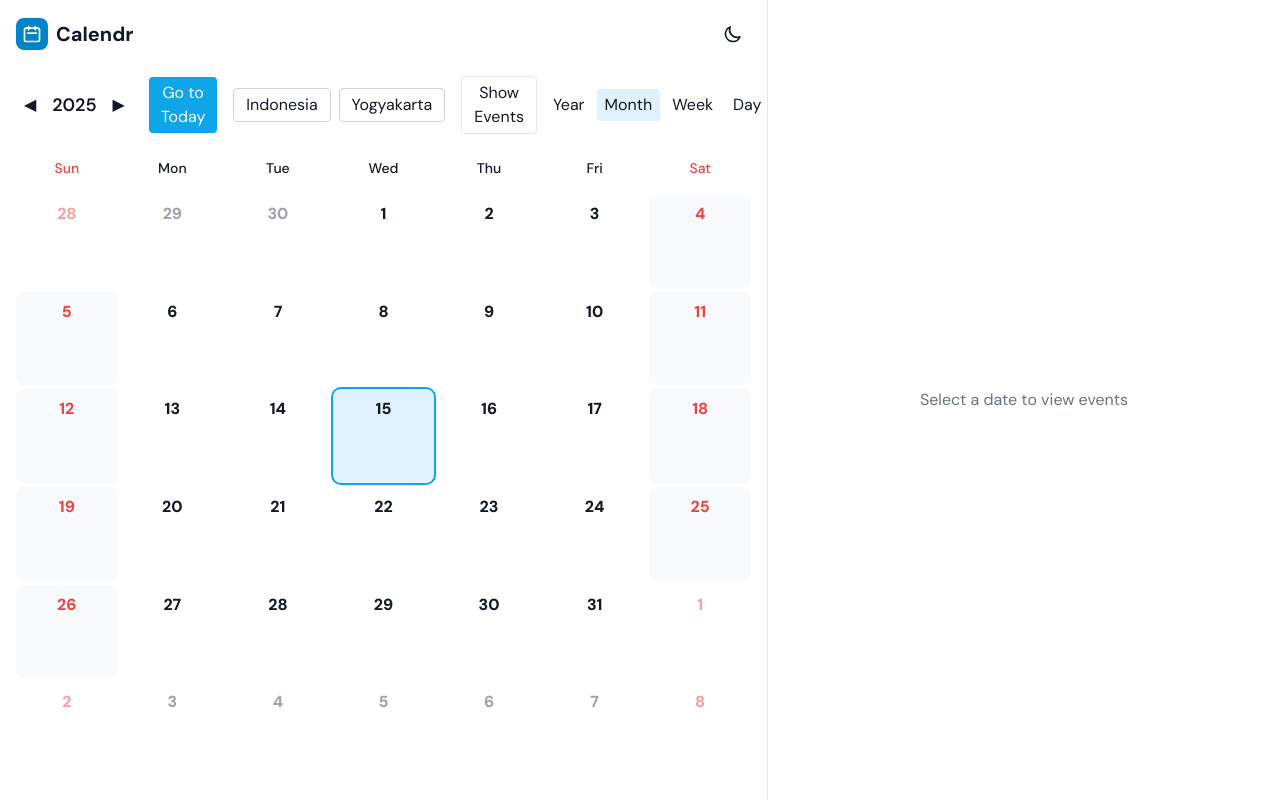
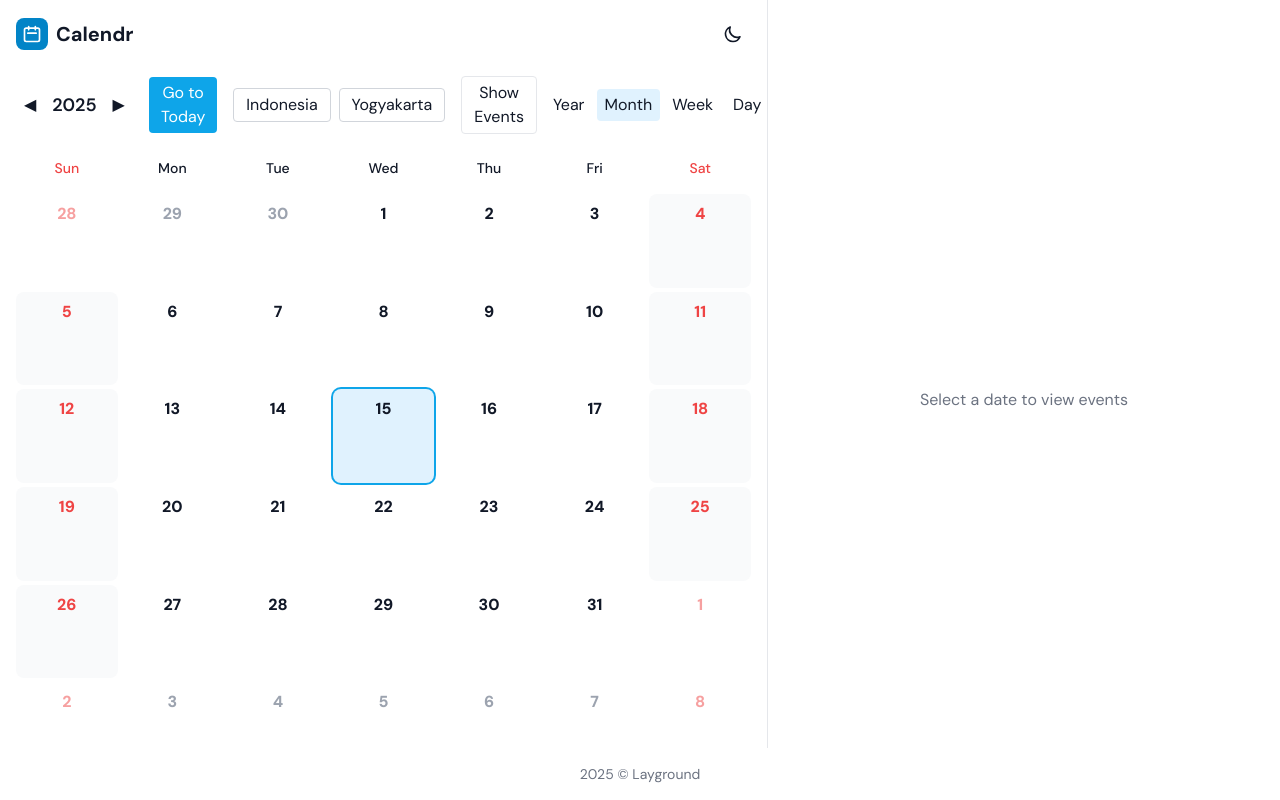
Before and after one commit to layground/calendr, a Next.js app: page / in a window 1280 px wide. Built offline with nearby package versions, Linux system fonts and the light colour scheme.

Commit message:
Update layout and event details

```diff
--- a/src/app/globals.css
+++ b/src/app/globals.css
@@ -3,9 +3,6 @@
 @tailwind utilities;
 
 :root {
-  --scrollbar-track: #f1f1f1;
-  --scrollbar-thumb: #888;
-  --scrollbar-thumb-hover: #555;
 }
 
 /* Apply Inter font variable from next/font */
@@ -13,33 +10,29 @@ html {
   font-family: var(--font-inter, system-ui, -apple-system, 'Segoe UI', Roboto, 'Helvetica Neue', Arial);
   -webkit-font-smoothing: antialiased;
   -moz-osx-font-smoothing: grayscale;
-}
-
-@media (prefers-color-scheme: dark) {
-  :root {
-    --scrollbar-track: #2d3748;
-    --scrollbar-thumb: #4a5568;
-    --scrollbar-thumb-hover: #718096;
-  }
+  scroll-behavior: smooth;
+  overflow-y: hidden;
 }
 
 /* Scrollbar Styles */
 ::-webkit-scrollbar {
-  width: 8px;
-  height: 8px;
+  width: 12px;
+  height: 12px;
 }
 
 ::-webkit-scrollbar-track {
-  background: var(--scrollbar-track);
+  background: rgb(230, 230, 230);
+  border-radius: 6px;
 }
 
 ::-webkit-scrollbar-thumb {
-  background: var(--scrollbar-thumb);
-  border-radius: 4px;
+  background-color: rgb(184, 184, 184);
+  border-radius: 6px;
+  border: 3px solid rgb(230, 230, 230);
 }
 
 ::-webkit-scrollbar-thumb:hover {
-  background: var(--scrollbar-thumb-hover);
+  background-color: #f0f0f0;
 }
 
 /* Hide scrollbar for mobile devices */
@@ -50,12 +43,20 @@ html {
   }
 }
 
+.dark ::-webkit-scrollbar-track {
+  background: rgb(40, 40, 40);
+}
+
+.dark ::-webkit-scrollbar-thumb {
+  background-color: rgb(80, 80, 80);
+  border-color: rgb(40, 40, 40);
+}
+
+.dark ::-webkit-scrollbar-thumb:hover {
+  background-color: #cccccc;
+}
+
 /* Prevent text selection on interactive elements */
 .user-select-none {
   user-select: none;
 }
-
-/* Smooth scrolling */
-html {
-  scroll-behavior: smooth;
-}
--- a/src/app/layout.tsx
+++ b/src/app/layout.tsx
@@ -29,11 +29,12 @@ export default function RootLayout({
   return (
     <html lang="en" suppressHydrationWarning>
       <body
-        className={`${dm_sans.variable} font-sans min-h-screen-dynamic bg-white text-gray-900 antialiased dark:bg-gray-900 dark:text-gray-100`}
+        className={`${dm_sans.variable} font-sans bg-white text-gray-900 antialiased dark:bg-gray-900 dark:text-gray-100`}
       >
-        <main className="flex min-h-screen-dynamic flex-col">
-          {children}
-        </main>
+        <main className="">{children}</main>
+        <footer className="fixed bottom-0 left-0 right-0 bg-white dark:bg-gray-900 text-center p-4 text-sm text-gray-500">
+          2025 &copy; Layground
+        </footer>
       </body>
     </html>
   );
--- a/src/components/events/EventDetails.tsx
+++ b/src/components/events/EventDetails.tsx
@@ -59,12 +59,37 @@ export const EventDetails = ({ event }: EventDetailsProps) => {
               <> - {formatDate(endDate)} {formatTime(endDate)}</>
             )}
           </p>
+          <button
+            onClick={() => {
+              // Add to calendar logic here
+              const startTime = startDate.toISOString().replace(/-|:|\.\d\d\d/g, '')
+              const endTime = endDate.toISOString().replace(/-|:|\.\d\d\d/g, '')
+              const url = `https://calendar.google.com/calendar/render?action=TEMPLATE&text=${encodeURIComponent(
+                event.title
+              )}&dates=${startTime}/${endTime}&details=${encodeURIComponent(
+                event.description
+              )}&location=${encodeURIComponent(event.location.name)}`
+              window.open(url, '_blank')
+            }}
+            className="mt-2 rounded-md bg-primary-600 px-2 py-1 text-xs text-white hover:bg-primary-700 focus:outline-none focus:ring-2 focus:ring-primary-500 focus:ring-offset-2 dark:focus:ring-offset-gray-900"
+          >
+            Add to Calendar
+          </button>
         </div>
 
         <div>
           <h3 className="font-medium">Location</h3>
           <p className="mt-1 text-sm text-gray-600 dark:text-gray-400">
-            {event.location.name}
+            <a
+              href={event.location.coordinates
+                ? `https://www.google.com/maps?q=${event.location.coordinates.lat},${event.location.coordinates.lng}`
+                : `https://www.google.com/maps/search/?api=1&query=${encodeURIComponent(event.location.name)}`}
+              target="_blank"
+              rel="noopener noreferrer"
+              className="text-primary-600 hover:underline dark:text-primary-400"
+            >
+              {event.location.name}
+            </a>
           </p>
         </div>
 
@@ -75,7 +100,7 @@ export const EventDetails = ({ event }: EventDetailsProps) => {
               {event.accessLabels.map(label => (
                 <div
                   key={label}
-                  className="flex items-center gap-1 rounded-full bg-gray-100 px-3 py-1 text-sm dark:bg-gray-800"
+                  className="flex items-center gap-1 rounded-full bg-gray-100 px-3 py-1 text-sm dark:bg-ray-800"
                 >
                   {AccessLabelIcons[label]}
                   <span>{label.replace('-', ' ')}</span>
@@ -102,24 +127,6 @@ export const EventDetails = ({ event }: EventDetailsProps) => {
           )}
         </div>
 
-        <div className="mt-auto pt-4">
-          <button
-            onClick={() => {
-              // Add to calendar logic here
-              const startTime = startDate.toISOString().replace(/-|:|\.\d\d\d/g, '')
-              const endTime = endDate.toISOString().replace(/-|:|\.\d\d\d/g, '')
-              const url = `https://calendar.google.com/calendar/render?action=TEMPLATE&text=${encodeURIComponent(
-                event.title
-              )}&dates=${startTime}/${endTime}&details=${encodeURIComponent(
-                event.description
-              )}&location=${encodeURIComponent(event.location.name)}`
-              window.open(url, '_blank')
-            }}
-            className="w-full rounded-lg bg-primary-600 px-4 py-2 text-center text-white hover:bg-primary-700 focus:outline-none focus:ring-2 focus:ring-primary-500 focus:ring-offset-2 dark:focus:ring-offset-gray-900"
-          >
-            Add to Calendar
-          </button>
-        </div>
       </div>
     </div>
   )
```
